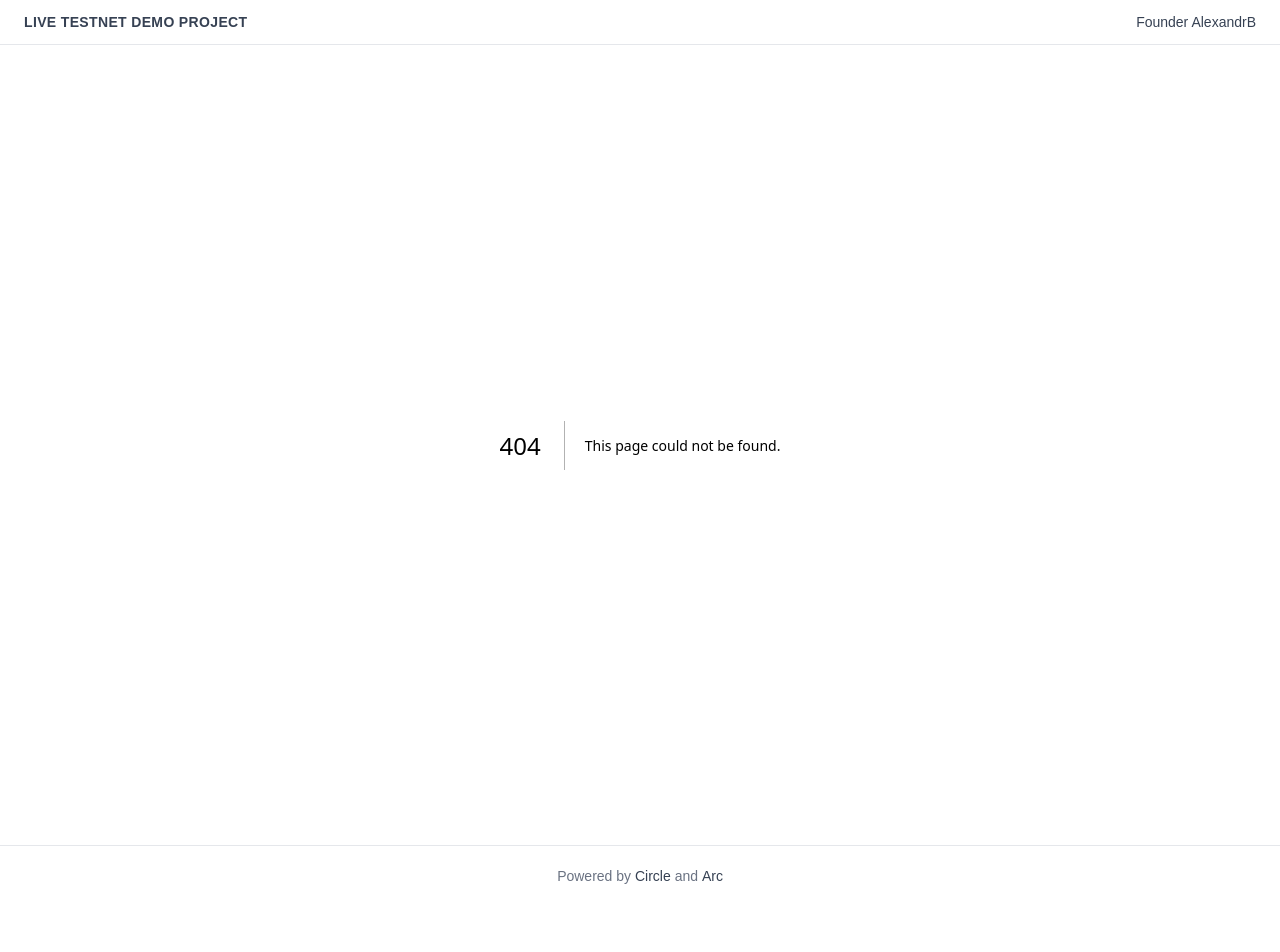
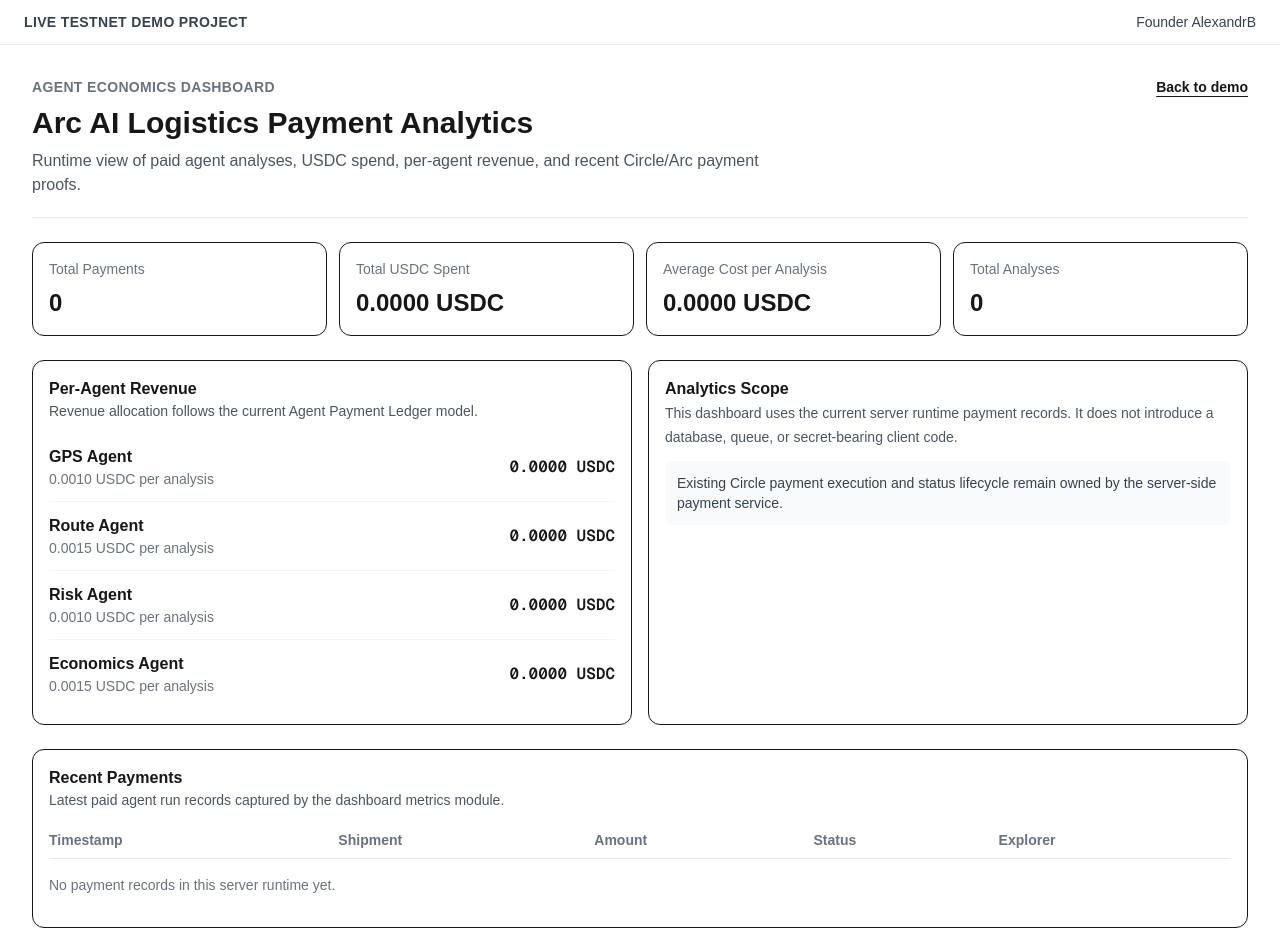
Before and after one commit to Alexkoko27/arc-ai-logistics, a Next.js app: page /dashboard in a window 1280 px wide. Before the commit this address had no page. Shown: the top 952 px of the page. Before the commit the page ends 906 px from the top, so only its background shows below. Built offline with nearby package versions, Linux system fonts and the light colour scheme.

Commit message:
feat: add agent economics dashboard

```diff
--- /dev/null
+++ b/app/dashboard/page.tsx
@@ -0,0 +1,151 @@
+import Link from "next/link";
+import { getAgentMetrics } from "@/lib/analytics/agentMetrics";
+
+export const dynamic = "force-dynamic";
+
+function formatUsdc(value: number) {
+  return `${value.toFixed(4)} USDC`;
+}
+
+function formatTimestamp(timestamp: string) {
+  const date = new Date(timestamp);
+
+  if (Number.isNaN(date.getTime())) return timestamp;
+
+  return date.toISOString();
+}
+
+export default function DashboardPage() {
+  const metrics = getAgentMetrics();
+  const summaryCards = [
+    { label: "Total Payments", value: metrics.totalPayments.toString() },
+    { label: "Total USDC Spent", value: formatUsdc(metrics.totalUsdcSpent) },
+    { label: "Average Cost per Analysis", value: formatUsdc(metrics.averageCost) },
+    { label: "Total Analyses", value: metrics.totalAnalyses.toString() },
+  ];
+
+  return (
+    <main className="space-y-6 p-4 sm:p-6 lg:p-8">
+      <header className="flex flex-col gap-3 border-b border-gray-200 pb-5 md:flex-row md:items-start md:justify-between">
+        <div className="space-y-2">
+          <p className="text-sm font-semibold uppercase tracking-wide text-gray-500">
+            Agent Economics Dashboard
+          </p>
+          <h1 className="text-2xl font-bold sm:text-3xl">
+            Arc AI Logistics Payment Analytics
+          </h1>
+          <p className="max-w-3xl text-sm leading-6 text-gray-600 sm:text-base">
+            Runtime view of paid agent analyses, USDC spend, per-agent revenue,
+            and recent Circle/Arc payment proofs.
+          </p>
+        </div>
+        <Link className="text-sm font-semibold underline underline-offset-4" href="/">
+          Back to demo
+        </Link>
+      </header>
+
+      <section className="grid grid-cols-1 gap-3 md:grid-cols-2 xl:grid-cols-4">
+        {summaryCards.map((card) => (
+          <div className="rounded-xl border p-4" key={card.label}>
+            <p className="text-sm text-gray-500">{card.label}</p>
+            <p className="mt-2 text-2xl font-bold">{card.value}</p>
+          </div>
+        ))}
+      </section>
+
+      <section className="grid grid-cols-1 gap-4 lg:grid-cols-2">
+        <div className="space-y-3 rounded-xl border p-4">
+          <div>
+            <h2 className="font-bold">Per-Agent Revenue</h2>
+            <p className="text-sm text-gray-600">
+              Revenue allocation follows the current Agent Payment Ledger model.
+            </p>
+          </div>
+          <div className="divide-y divide-gray-100">
+            {metrics.perAgentRevenue.map((agent) => (
+              <div className="flex items-center justify-between gap-4 py-3" key={agent.agent}>
+                <div>
+                  <p className="font-semibold">{agent.agent}</p>
+                  <p className="text-sm text-gray-500">
+                    {formatUsdc(agent.amountPerRun)} per analysis
+                  </p>
+                </div>
+                <p className="font-mono font-semibold">
+                  {formatUsdc(agent.totalRevenue)}
+                </p>
+              </div>
+            ))}
+          </div>
+        </div>
+
+        <div className="space-y-3 rounded-xl border p-4">
+          <div>
+            <h2 className="font-bold">Analytics Scope</h2>
+            <p className="text-sm leading-6 text-gray-600">
+              This dashboard uses the current server runtime payment records. It
+              does not introduce a database, queue, or secret-bearing client code.
+            </p>
+          </div>
+          <div className="rounded-lg bg-gray-50 p-3 text-sm text-gray-700">
+            Existing Circle payment execution and status lifecycle remain owned by
+            the server-side payment service.
+          </div>
+        </div>
+      </section>
+
+      <section className="space-y-3 rounded-xl border p-4">
+        <div>
+          <h2 className="font-bold">Recent Payments</h2>
+          <p className="text-sm text-gray-600">
+            Latest paid agent run records captured by the dashboard metrics module.
+          </p>
+        </div>
+        <div className="overflow-x-auto">
+          <table className="w-full min-w-[760px] text-left text-sm">
+            <thead className="border-b border-gray-200 text-gray-500">
+              <tr>
+                <th className="py-2 pr-3">Timestamp</th>
+                <th className="py-2 pr-3">Shipment</th>
+                <th className="py-2 pr-3">Amount</th>
+                <th className="py-2 pr-3">Status</th>
+                <th className="py-2 pr-3">Explorer</th>
+              </tr>
+            </thead>
+            <tbody className="divide-y divide-gray-100">
+              {metrics.recentPayments.length > 0 ? (
+                metrics.recentPayments.map((payment) => (
+                  <tr key={`${payment.transactionId ?? payment.timestamp}-${payment.shipment}`}>
+                    <td className="py-2 pr-3">{formatTimestamp(payment.timestamp)}</td>
+                    <td className="py-2 pr-3 font-semibold">{payment.shipment}</td>
+                    <td className="py-2 pr-3">{formatUsdc(payment.amount)}</td>
+                    <td className="py-2 pr-3">{payment.status}</td>
+                    <td className="py-2 pr-3">
+                      {payment.explorerUrl ? (
+                        <a
+                          className="font-semibold underline underline-offset-4"
+                          href={payment.explorerUrl}
+                          target="_blank"
+                          rel="noreferrer"
+                        >
+                          Open proof
+                        </a>
+                      ) : (
+                        "Unavailable"
+                      )}
+                    </td>
+                  </tr>
+                ))
+              ) : (
+                <tr>
+                  <td className="py-4 text-gray-500" colSpan={5}>
+                    No payment records in this server runtime yet.
+                  </td>
+                </tr>
+              )}
+            </tbody>
+          </table>
+        </div>
+      </section>
+    </main>
+  );
+}
```
